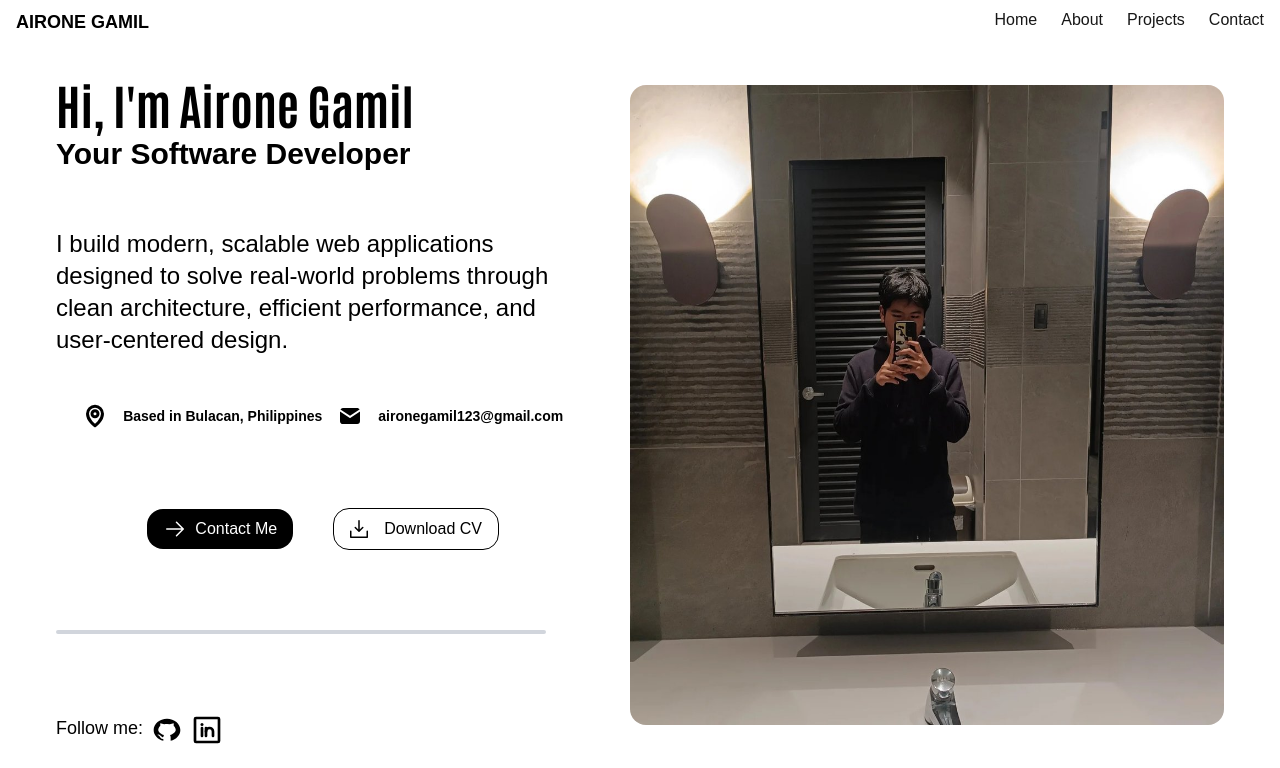
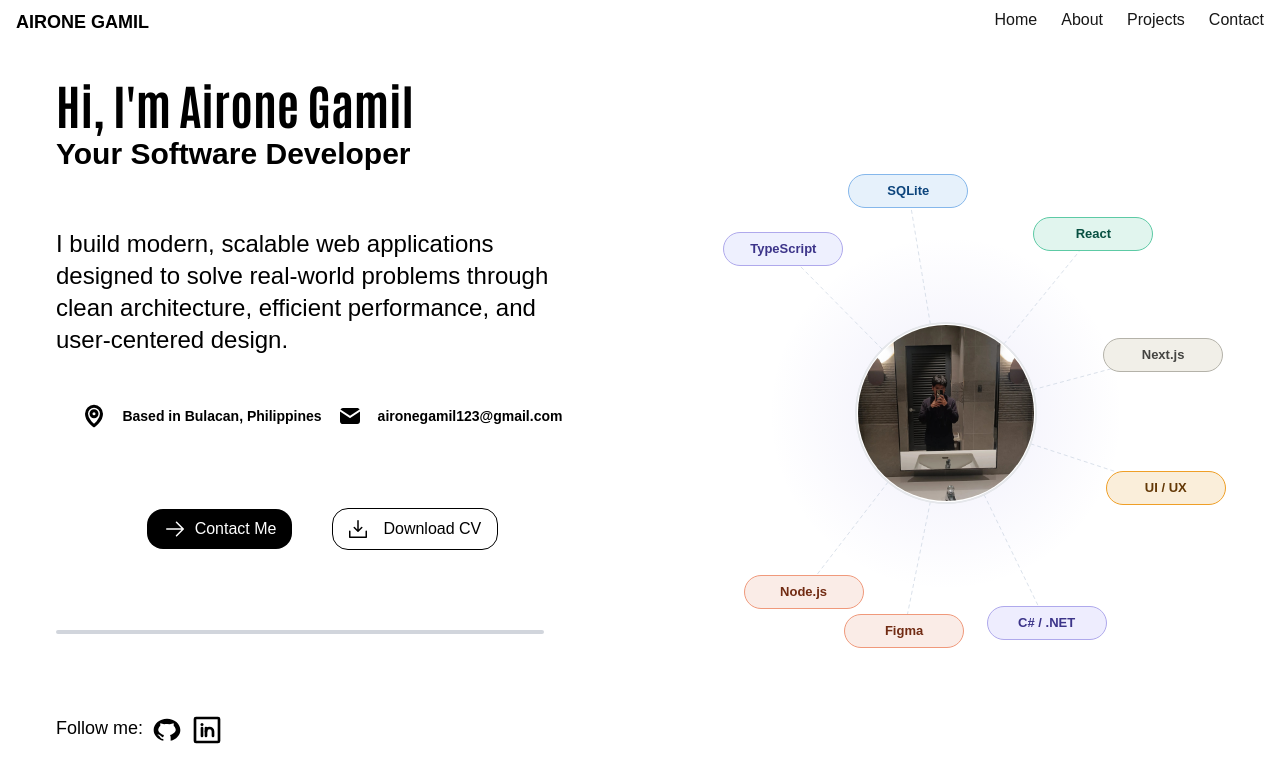
Before and after one commit to Beskiit/my-portfolio, a Next.js app: page / in a window 1280 px wide. Shown: the top 768 px of the page. Built offline with nearby package versions, Linux system fonts and the light colour scheme; a web font is replaced by a local one.

Commit message:
feat: implement AvatarNodeMap component and integrate into Hero section

```diff
--- a/components/pages/home/hero.tsx
+++ b/components/pages/home/hero.tsx
@@ -6,20 +6,14 @@ import Arrow from "@/components/icons/arrow";
 import Download from "@/components/icons/download";
 import Github from "@/components/icons/github";
 import Linkedin from "@/components/icons/linkedin";
+import AvatarNodeMap from "@/components/ui/AvatarNodeMap";
 
 export default function Hero() {
   return (
     <section id="hero" className="flex flex-col items-center mt-20 gap-2 px-4">
-      <div className="flex flex-col items-center lg:flex-row-reverse lg:justify-center lg:w-full lg:px-10 gap-10">
-        <div className="">
-          <Image
-            src="/images/picture.png"
-            alt="Profile Picture"
-            width={200}
-            height={200}
-            className="mb-4 w-32 h-32 md:w-52 md:h-52 lg:w-160 lg:h-160 lg:rounded-2xl"
-            loading="eager"
-          />
+      <div className="flex flex-col items-center lg:flex-row-reverse lg:justify-center lg:w-full lg:px-10 gap-20">
+        <div className="flex items-center justify-center lg:h-150 lg:w-150">
+          <AvatarNodeMap />
         </div>
         <div className="text-center lg:text-start lg:flex lg:flex-col lg:gap-10">
           <div className="">
@@ -38,7 +32,7 @@ export default function Hero() {
           <div className="flex flex-row justify-center items-center gap-2 mt-2 lg:gap-4">
             <div className="flex flex-row gap-1 items-center lg:gap-4">
               <Location className="md:h-6 md:w-6" />
-              <span className="text-[0.725rem] font-semibold text-black md:text-sm">
+              <span className="text-[0.725rem] font-semibold text-black md:text-sm md:text-nowrap">
                 Based in Bulacan, Philippines
               </span>
             </div>
@@ -99,8 +93,7 @@ export default function Hero() {
         alt="Profile Picture"
         width={200}
         height={200}
-        style={{ width: "100%", height: "200" }}
-        className="mt-4"
+        className="mt-4 w-full lg:h-36"
         loading="eager"
       />
     </section>
--- /dev/null
+++ b/components/ui/AvatarNodeMap.tsx
@@ -0,0 +1,344 @@
+"use client";
+
+import { useState, useEffect, useRef, useCallback } from "react";
+
+// ─── Skill definitions ────────────────────────────────────────────────────────
+// distance is expressed as a ratio of the SVG half-size (0.0–1.0)
+// so pills always stay proportionally placed regardless of canvas size
+const SKILLS = [
+  {
+    label: "TypeScript",
+    angle: 315,
+    distRatio: 0.88,
+    bg: "#EEF0FE",
+    text: "#3C3489",
+    border: "#AFA9EC",
+    activeBg: "#3178C6",
+    activeText: "#fff",
+  },
+  {
+    label: "React",
+    angle: 40,
+    distRatio: 0.9,
+    bg: "#E1F5EE",
+    text: "#085041",
+    border: "#5DCAA5",
+    activeBg: "#61DAFB",
+    activeText: "#0F0F0F",
+  },
+  {
+    label: "Node.js",
+    angle: 220,
+    distRatio: 0.88,
+    bg: "#FAECE7",
+    text: "#712B13",
+    border: "#F0997B",
+    activeBg: "#3C873A",
+    activeText: "#fff",
+  },
+  {
+    label: "UI / UX",
+    angle: 110,
+    distRatio: 0.9,
+    bg: "#FAEEDA",
+    text: "#633806",
+    border: "#EF9F27",
+    activeBg: "#FF9F43",
+    activeText: "#0F0F0F",
+  },
+  {
+    label: "Figma",
+    angle: 190,
+    distRatio: 0.85,
+    bg: "#FAECE7",
+    text: "#712B13",
+    border: "#F0997B",
+    activeBg: "#F24E1E",
+    activeText: "#fff",
+  },
+  {
+    label: "C# / .NET",
+    angle: 155,
+    distRatio: 0.88,
+    bg: "#EEEDFE",
+    text: "#3C3489",
+    border: "#AFA9EC",
+    activeBg: "#9B59B6",
+    activeText: "#fff",
+  },
+  {
+    label: "SQLite",
+    angle: 350,
+    distRatio: 0.85,
+    bg: "#E6F1FB",
+    text: "#0C447C",
+    border: "#85B7EB",
+    activeBg: "#378ADD",
+    activeText: "#fff",
+  },
+  {
+    label: "Next.js",
+    angle: 75,
+    distRatio: 0.88,
+    bg: "#F1EFE8",
+    text: "#444441",
+    border: "#B4B2A9",
+    activeBg: "#000",
+    activeText: "#fff",
+  },
+] as const;
+
+function polar(deg: number, dist: number) {
+  const r = ((deg - 90) * Math.PI) / 180;
+  return { x: Math.cos(r) * dist, y: Math.sin(r) * dist };
+}
+
+// Floating idle animation per pill
+function useFloat(seed: number) {
+  const [off, setOff] = useState({ x: 0, y: 0 });
+  useEffect(() => {
+    let raf: number;
+    const spd = 0.0005 + seed * 0.00016;
+    const tick = (t: number) => {
+      setOff({
+        x: Math.sin(t * spd + seed * 0.9) * (3 + (seed % 3)),
+        y: Math.cos(t * spd * 0.75 + seed * 1.3) * (2.5 + (seed % 4)),
+      });
+      raf = requestAnimationFrame(tick);
+    };
+    raf = requestAnimationFrame(tick);
+    return () => cancelAnimationFrame(raf);
+  }, [seed]);
+  return off;
+}
+
+// ─── Single pill + connector ──────────────────────────────────────────────────
+function Pill({
+  skill,
+  index,
+  cx,
+  avatarR,
+  canvasSize,
+  active,
+  onEnter,
+  onLeave,
+}: {
+  skill: (typeof SKILLS)[number];
+  index: number;
+  cx: number; // canvas center (= canvasSize / 2)
+  avatarR: number; // avatar circle radius in px
+  canvasSize: number; // current rendered size of the SVG square
+  active: boolean;
+  onEnter: () => void;
+  onLeave: () => void;
+}) {
+  const dist = (canvasSize / 2) * skill.distRatio;
+  const pos = polar(skill.angle, dist);
+  const f = useFloat(index);
+
+  const x = cx + pos.x + f.x;
+  const y = cx + pos.y + f.y;
+  const lx = cx + (pos.x / dist) * avatarR;
+  const ly = cx + (pos.y / dist) * avatarR;
+
+  // pill size scales with canvas
+  const pillW = Math.max(80, Math.min(120, canvasSize * 0.28));
+  const pillH = Math.max(24, Math.min(34, canvasSize * 0.08));
+  const fontSize = Math.max(10, Math.min(13, canvasSize * 0.032));
+
+  return (
+    <>
+      <line
+        x1={lx}
+        y1={ly}
+        x2={x}
+        y2={y}
+        stroke={active ? "#7F77DD" : "#CBD5E1"}
+        strokeWidth={active ? "1.2" : "0.7"}
+        strokeDasharray="4 3"
+        style={{ transition: "stroke 0.28s, stroke-width 0.28s" }}
+      />
+      <foreignObject
+        x={x - pillW / 2}
+        y={y - pillH / 2}
+        width={pillW}
+        height={pillH}
+        style={{ overflow: "visible" }}
+      >
+        <div
+          onMouseEnter={onEnter}
+          onMouseLeave={onLeave}
+          style={{
+            display: "flex",
+            alignItems: "center",
+            justifyContent: "center",
+            width: "100%",
+            height: "100%",
+            borderRadius: "9999px",
+            border: `1px solid ${active ? "transparent" : skill.border}`,
+            background: active ? skill.activeBg : skill.bg,
+            color: active ? skill.activeText : skill.text,
+            fontSize: `${fontSize}px`,
+            fontWeight: 600,
+            cursor: "pointer",
+            userSelect: "none",
+            whiteSpace: "nowrap",
+            fontFamily: "inherit",
+            transition: "all 0.22s cubic-bezier(.4,0,.2,1)",
+            transform: active ? "scale(1.06)" : "scale(1)",
+            boxShadow: active ? "0 2px 10px rgba(0,0,0,0.10)" : "none",
+          }}
+        >
+          {skill.label}
+        </div>
+      </foreignObject>
+    </>
+  );
+}
+
+// ─── Main component ───────────────────────────────────────────────────────────
+export default function AvatarNodeMap() {
+  const [active, setActive] = useState<number | null>(null);
+  const [size, setSize] = useState(320); // actual rendered px width
+  const containerRef = useRef<HTMLDivElement>(null);
+
+  // Observe container width and keep `size` in sync
+  const measure = useCallback(() => {
+    if (containerRef.current) {
+      const w = containerRef.current.getBoundingClientRect().width;
+      if (w > 0) setSize(w);
+    }
+  }, []);
+
+  useEffect(() => {
+    measure();
+    const ro = new ResizeObserver(measure);
+    if (containerRef.current) ro.observe(containerRef.current);
+    return () => ro.disconnect();
+  }, [measure]);
+
+  const C = size / 2;
+  // Avatar radius scales with canvas — between 52px and 90px
+  const avatarR = Math.max(52, Math.min(90, size * 0.2));
+  // Clip radius slightly smaller than ring
+  const clipR = avatarR - 2;
+
+  return (
+    // This outer div fills whatever space the parent gives it.
+    // On lg it will be ~50% of the row; on mobile it's full width.
+    // We cap it at 520px so it doesn't balloon on ultra-wide screens.
+    <div
+      ref={containerRef}
+      style={{
+        width: "100%",
+        maxWidth: "520px",
+        aspectRatio: "1 / 1", // always a square so pills never clip
+        position: "relative",
+      }}
+    >
+      <svg
+        width="100%"
+        height="100%"
+        viewBox={`0 0 ${size} ${size}`}
+        style={{ overflow: "visible", display: "block" }}
+      >
+        <defs>
+          <radialGradient id="ng-aura" cx="50%" cy="50%" r="50%">
+            <stop offset="0%" stopColor="#7F77DD" stopOpacity="0.13" />
+            <stop offset="100%" stopColor="#7F77DD" stopOpacity="0" />
+          </radialGradient>
+          <clipPath id="ng-clip">
+            <circle cx={C} cy={C} r={clipR} />
+          </clipPath>
+        </defs>
+
+        {/* aura glow */}
+        <ellipse
+          cx={C}
+          cy={C}
+          rx={size * 0.34}
+          ry={size * 0.34}
+          fill="url(#ng-aura)"
+        />
+
+        {/* pulse rings */}
+        {([0, 1.4] as const).map((delay, i) => (
+          <circle
+            key={i}
+            cx={C}
+            cy={C}
+            r={avatarR}
+            fill="none"
+            stroke="#7F77DD"
+            strokeWidth="0.8"
+            opacity="0"
+          >
+            <animate
+              attributeName="r"
+              from={avatarR + 2}
+              to={avatarR + size * 0.16}
+              dur="2.8s"
+              begin={`${delay}s`}
+              repeatCount="indefinite"
+            />
+            <animate
+              attributeName="opacity"
+              from="0.28"
+              to="0"
+              dur="2.8s"
+              begin={`${delay}s`}
+              repeatCount="indefinite"
+            />
+          </circle>
+        ))}
+
+        {/* connector lines + pills — rendered behind avatar */}
+        {SKILLS.map((skill, i) => (
+          <Pill
+            key={skill.label}
+            skill={skill}
+            index={i}
+            cx={C}
+            avatarR={avatarR}
+            canvasSize={size}
+            active={active === i}
+            onEnter={() => setActive(i)}
+            onLeave={() => setActive(null)}
+          />
+        ))}
+
+        {/* avatar base — drawn on top of lines so it's clean */}
+        <circle
+          cx={C}
+          cy={C}
+          r={avatarR}
+          fill="white"
+          stroke="#E5E7EB"
+          strokeWidth="1.5"
+        />
+
+        {/* photo */}
+        <image
+          href="/images/picture.png"
+          x={C - clipR}
+          y={C - clipR}
+          width={clipR * 2}
+          height={clipR * 2}
+          clipPath="url(#ng-clip)"
+          preserveAspectRatio="xMidYMid slice"
+        />
+
+        {/* active accent ring */}
+        <circle
+          cx={C}
+          cy={C}
+          r={avatarR}
+          fill="none"
+          stroke={active !== null ? "#7F77DD" : "#E5E7EB"}
+          strokeWidth="1.5"
+          style={{ transition: "stroke 0.3s" }}
+        />
+      </svg>
+    </div>
+  );
+}
```
